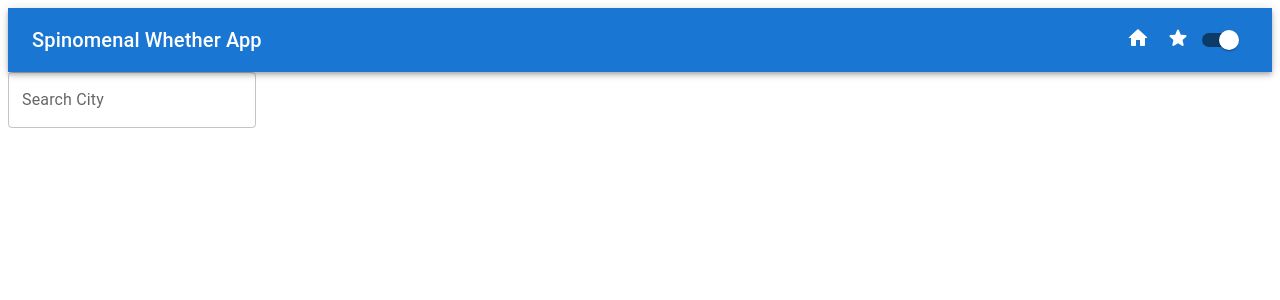
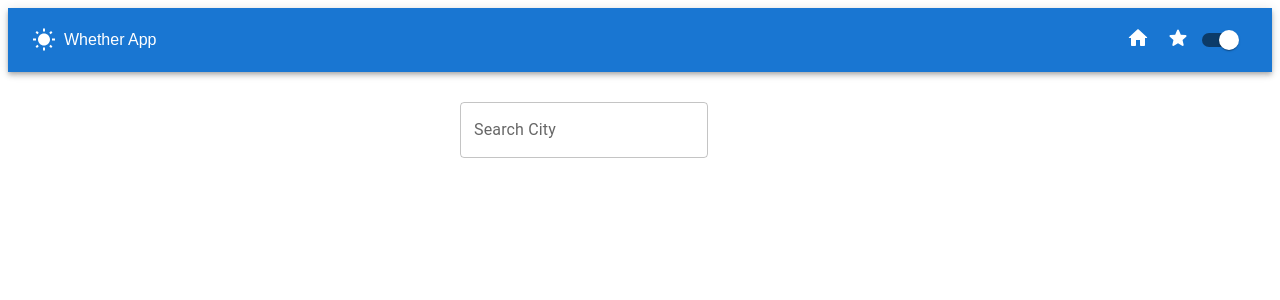
Before and after one commit to RazSherf/Raz-Sherf-05-09-2023, a React (Create React App) app: page / in a window 1280 px wide. Shown: the top 300 px of the page. Built offline with nearby package versions, Linux system fonts and the light colour scheme.

Commit message:
fixing the navbar

```diff
--- a/src/components/Header.jsx
+++ b/src/components/Header.jsx
@@ -3,13 +3,14 @@ import { AppBar, Toolbar, Typography, IconButton, Link } from '@mui/material';
 import HomeRoundedIcon from '@mui/icons-material/HomeRounded';
 import StarRoundedIcon from '@mui/icons-material/StarRounded';
 import Switch from '@mui/material/Switch';
+import WbSunnyIcon from '@mui/icons-material/WbSunny';
 
 const Header = () => {
   return (
     <AppBar position="static">
       <Toolbar>
-        <Typography variant="h6" component="div" sx={{ flexGrow: 1 }}>
-          Spinomenal Whether App
+        <Typography variant="h" component="div" sx={{ flexGrow: 1 ,fontFamily:'sans-serif' ,display:'flex',alignItems:'center',gap:1}}>
+          <WbSunnyIcon/> Whether App
         </Typography>
         <Link href="/" color="inherit" underline="none" style={{ marginRight: 16 }}>
           <HomeRoundedIcon />
--- a/src/pages/Home.js
+++ b/src/pages/Home.js
@@ -1,11 +1,19 @@
-import React from 'react'
-import style from '../index.css'
+import { useState } from 'react'
+import '../pages/home.css'
 import { TextField } from '@mui/material';
 
 const Home = () => {
+  const [citySearch, setCitySearch] = useState('')
+
+  const handleChange = (e) => {
+    setCitySearch(e.target.value)
+
+  }
+
   return (
-    <div className={style.container}>
-        <TextField id="outlined-basic" label="Search City" variant="outlined"/>
+    <div className="container">
+      <TextField id="outlined-basic" label="Search City" variant="outlined" onChange={handleChange} />
+      {citySearch}
     </div>
   )
 }
--- /dev/null
+++ b/src/pages/home.css
@@ -0,0 +1,8 @@
+.container{
+    display: flex;
+    /* border: solid black 1px; */
+    width: 90vw;
+    height: 90vh;
+    justify-content: center;
+    margin-bottom: 10px;
+}
```
